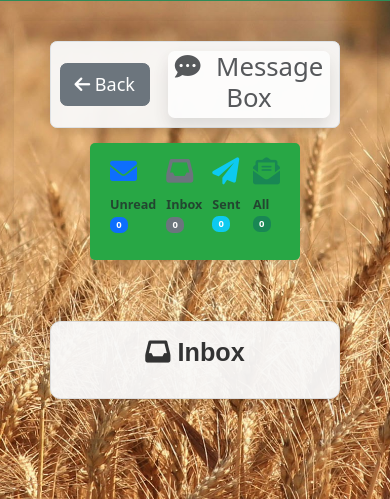
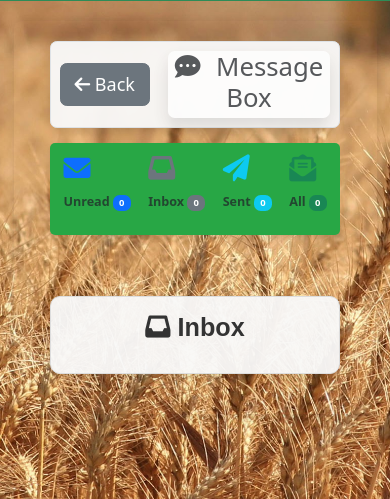
Before and after one commit to Aleksey-Kostov/agro_marketplace, a Django app: page /messages/inbox/ in a window 390 px wide. Shown: the part 385-884 px from the top of the page. Run offline with Django 5.2, Linux system fonts and the light colour scheme; the visitor is signed in with stand-in values (Sample User, id 1); data that the repository does not hold is empty; parts of the project's set-up code (start-up, migrations or seed data) failed here and were passed over; some libraries are stand-ins or nearby versions.

Commit message:
fix: design improvements

```diff
--- a/static/style/messages.css
+++ b/static/style/messages.css
@@ -98,6 +98,20 @@
     z-index: 1000;
     width: 65%;
     margin: 0 auto;
+}
+
+@media (max-width: 768px) {
+    .mailbox-header {
+        width: 80%;
+        padding: 6px 15px;
+    }
+}
+
+@media (max-width: 480px) {
+    .mailbox-header {
+        width: 90%;
+        padding: 5px 10px;
+    }
 }
 
 /* Container for Messages */
```
